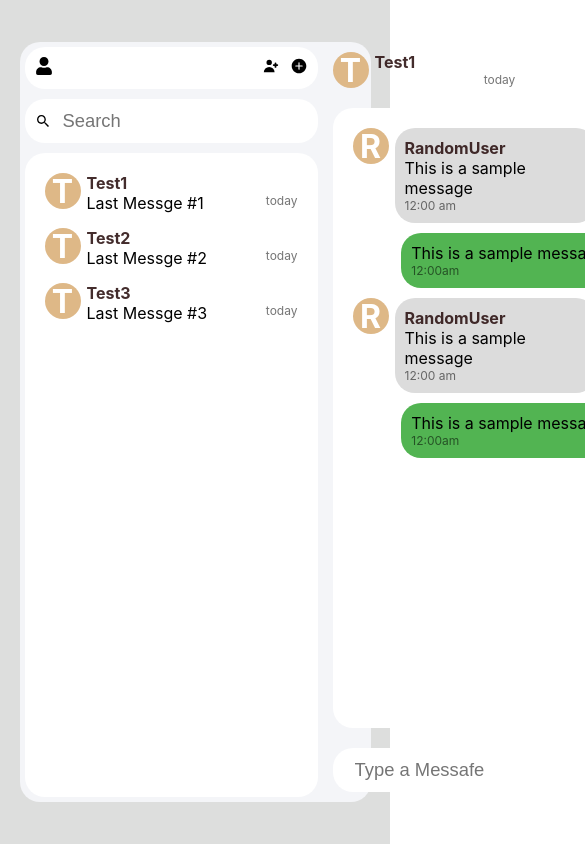
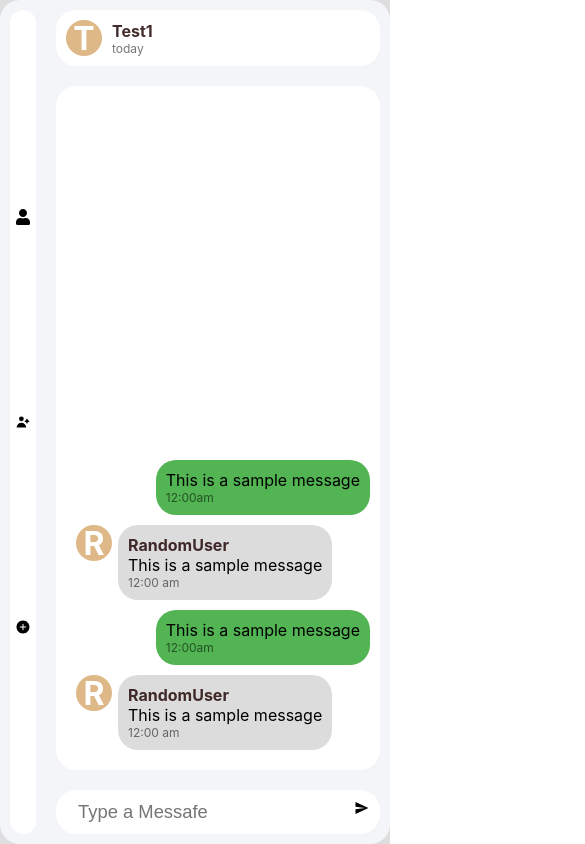
Before and after one commit to aky10/chat-application, a React (Create React App) app: page /app/chat in a window 390 px wide. Shown: the top 844 px of the page, 585 px wide, since content can reach past the window. Built offline with nearby package versions, Linux system fonts and the light colour scheme.

Commit message:
made application responsive

```diff
--- a/package.json
+++ b/package.json
@@ -3,12 +3,14 @@
   "version": "0.1.0",
   "private": true,
   "dependencies": {
+    "@reduxjs/toolkit": "^2.1.0",
     "@testing-library/jest-dom": "^5.17.0",
     "@testing-library/react": "^13.4.0",
     "@testing-library/user-event": "^13.5.0",
     "react": "^18.2.0",
     "react-dom": "^18.2.0",
     "react-icons": "^5.0.1",
+    "react-redux": "^9.1.0",
     "react-router-dom": "^6.21.3",
     "react-scripts": "5.0.1",
     "web-vitals": "^2.1.4"
--- /dev/null
+++ b/src/Components/Features/store.js
@@ -0,0 +1,5 @@
+import { configureStore } from "@reduxjs/toolkit";
+
+export const store = configureStore({
+  reducer: {},
+});
--- a/src/Components/Sidebar.js
+++ b/src/Components/Sidebar.js
@@ -30,12 +30,9 @@ const Sidebar = () => {
   return (
     <div className="sidebar-container">
       <div className="sb-header">
-        <div>
+        <div className="other-icons">
           <FaUser />
-        </div>
-        <div className="sd-right-header">
           <HiUserAdd />
-          {/* <MdGroupAdd /> */}
           <IoIosAddCircle />
         </div>
       </div>
--- a/src/Components/Welcome.js
+++ b/src/Components/Welcome.js
@@ -6,7 +6,7 @@ const Welcome = () => {
       <img
         src="https://img.freepik.com/premium-vector/chat-app-logo-design-template-can-be-used-icon-chat-application-logo_605910-1724.jpg"
         alt="logo"
-        className="welcome"
+        className="welcome-logo"
       ></img>
       <p>View and text directly to people present int the chat room</p>
     </div>
--- a/src/Components/myStyles.css
+++ b/src/Components/myStyles.css
@@ -16,11 +16,15 @@
 .sb-header {
   background-color: white;
   border-radius: 20px;
-  padding: 10px 10px;
-  margin: 5px;
+  padding: 10px 5px;
+  margin: 10px;
   display: flex;
   justify-content: space-between;
-  font-size: large;
+}
+.other-icons {
+  display: flex;
+  flex: 1;
+  justify-content: space-evenly;
 }
 .sb-header:hover {
   cursor: pointer;
@@ -97,22 +101,35 @@
   display: flex;
   flex-direction: column;
   flex: 0.7;
+  /* background-color: #d9d9d9; */
 }
 .chatArea-Header {
-  display: grid;
-  grid-template-columns: 32px auto auto;
-  grid-template-rows: auto auto;
-  column-gap: 10px;
-  padding: 5px;
-  margin: 5px;
-  border-radius: 20px;
-}
-.messages-container {
+  /* display: flex; */
+  display: flex;
+  align-items: center;
+  gap: 10px;
   background-color: white;
-  flex: 1;
   padding: 10px 10px;
   margin: 10px;
   border-radius: 20px;
+}
+.header-text {
+  display: flex;
+  flex-direction: column;
+  justify-content: center;
+  flex: 1;
+}
+
+.messages-container {
+  display: flex;
+  flex-direction: column-reverse;
+  flex: 1;
+  background-color: white;
+  padding: 10px 10px;
+  margin: 10px;
+  border-radius: 20px;
+  overflow: scroll;
+  scrollbar-width: none;
 }
 .text-input-area {
   background-color: white;
@@ -164,7 +181,9 @@
   color: rgba(0, 0, 0, 0.54);
 }
 .welcome-logo {
-  height: 20vw;
+  height: 60%;
+  width: 100%;
+  border-radius: 20px;
 }
 .welcome-container {
   flex: 0.7;
@@ -173,7 +192,7 @@
   justify-content: center;
   align-items: center;
   gap: 20px;
-  color: rgpa(0, 0, 0, 0.54);
+  color: rgba(0, 0, 0, 0.54);
   border-radius: 20px;
 }
 .login {
@@ -197,5 +216,34 @@
   justify-content: center;
   align-items: center;
 }
-.signin {
+
+@media only screen and (max-width: 40em) {
+  .sb-search {
+    display: none;
+  }
+  .sb-chats {
+    display: none;
+  }
+  .sb-header {
+    flex-direction: column;
+    flex: 1;
+    width: min-content;
+  }
+  .other-icons {
+    flex-direction: column;
+  }
+  .chatAreaContainer {
+    flex: 1;
+  }
+  .sidebar-container {
+    flex: 0;
+  }
+  .main-container {
+    height: 100vh;
+    width: 100vw;
+  }
+  .welcome-logo {
+    height: 50vh;
+    width: 85vw;
+  }
 }
```
Also changed, not shown: 1 other file (tests, documents, lock files or other folders).
